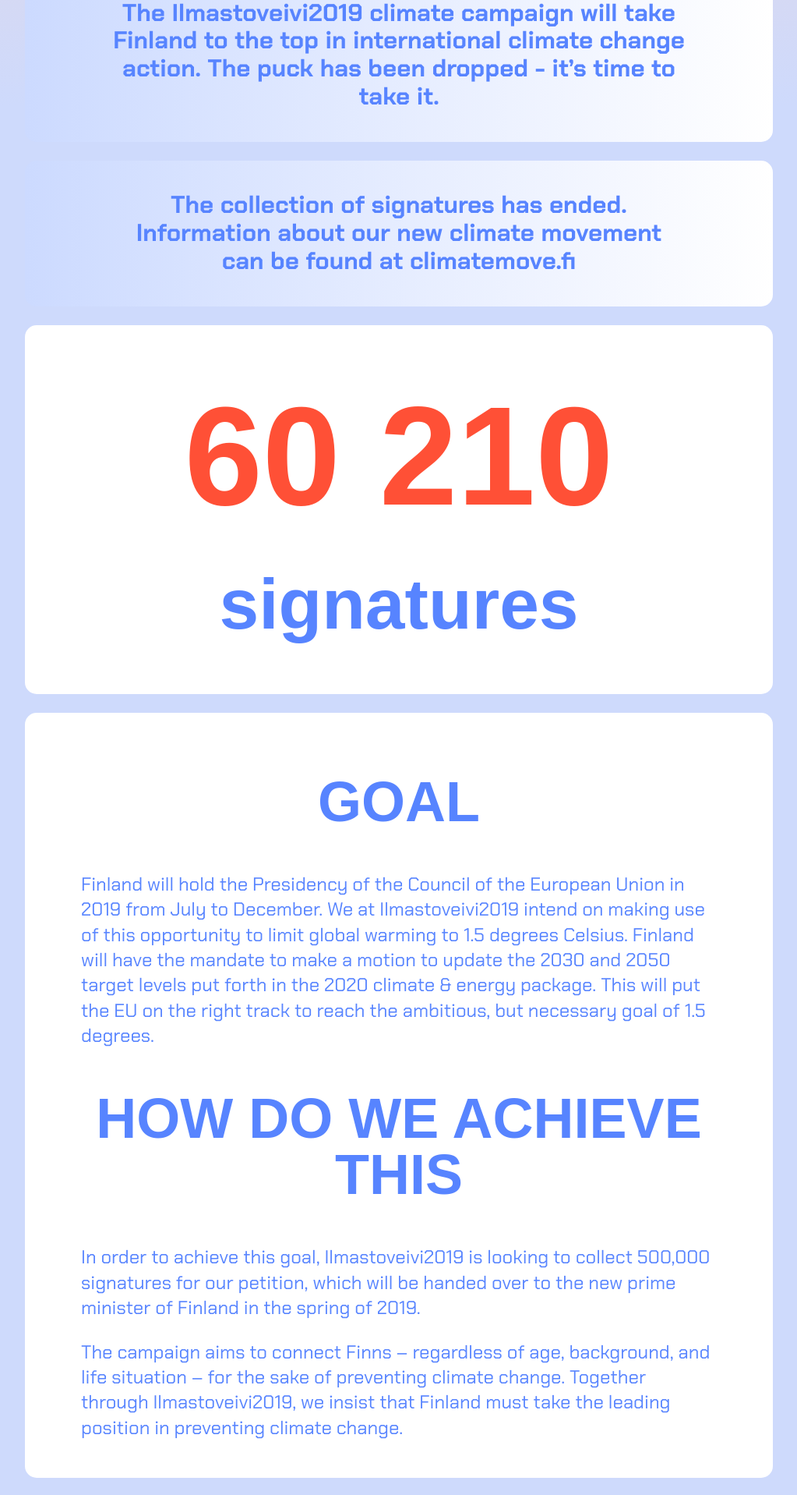
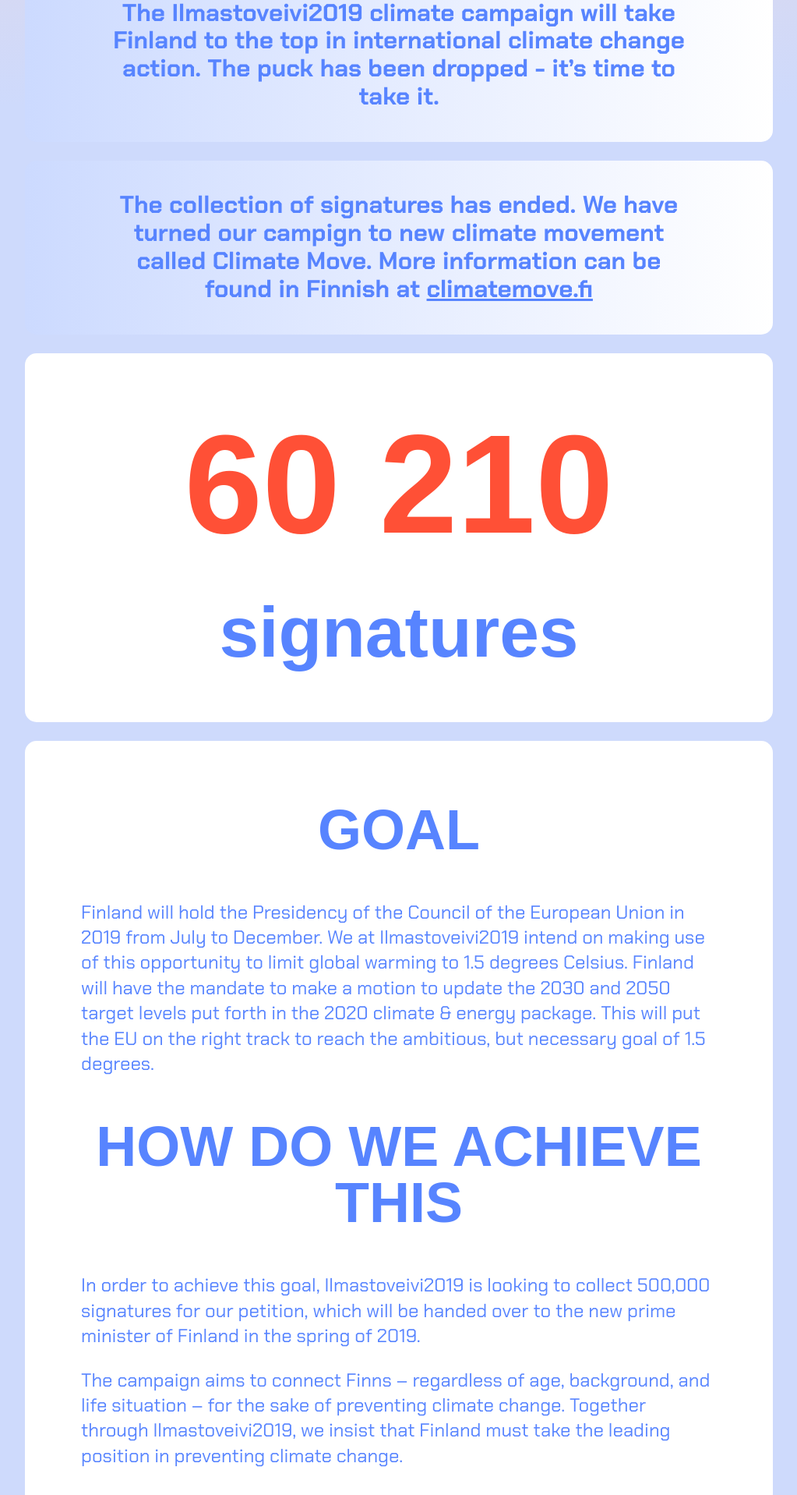
Before and after one commit to ilmastoveivi/ilmastoveivi.github.io, a Jekyll site: the page built from en.md, in a window 1280 px wide. Shown: the part 714-2631 px from the top of the page at 78% size, without its empty margins (128-1151 px from the left). Built offline with Jekyll 4.4.1, drawn with Linux system fonts in a browser that asks for light colours; nearby versions of some CDN libraries; some web fonts are replaced.

Commit message:
Change climate move info texts

```diff
--- a/_sass/main.scss
+++ b/_sass/main.scss
@@ -333,6 +333,12 @@ p {
 
 #front-main, #act, #sign {
   animation-delay: 0.8s;
+}
+
+#sign .intro a{
+  background-color: transparent;
+  text-decoration: underline;
+  color: $color-text;
 }
 
 #thanks {
--- a/en.md
+++ b/en.md
@@ -7,7 +7,7 @@ title: Sign a petition for more sustainable climate policy
 slogan: Join the Wave
 description: The Ilmastoveivi2019 climate campaign will take Finland to the top in international climate change action. The puck has been dropped - it’s time to take it.
 intro: The Ilmastoveivi2019 climate campaign will take Finland to the top in international climate change action. The puck has been dropped - it’s time to take it.
-signing-ended: The collection of signatures has ended. Information about our new climate movement can be found at climatemove.fi
+signing-ended: The collection of signatures has ended. We have turned our campign to new climate movement called Climate Move. More information can be found in Finnish at <a href="https://climatemove.fi">climatemove.fi</a>
 act-title: How to contribute to our cause
 act-text1: By signing, people help create a momentum
 act-text2: …which encourages politicians
```
Also changed, not shown: index.md (+1 -1 lines), sv.md (+1 -1 lines).
